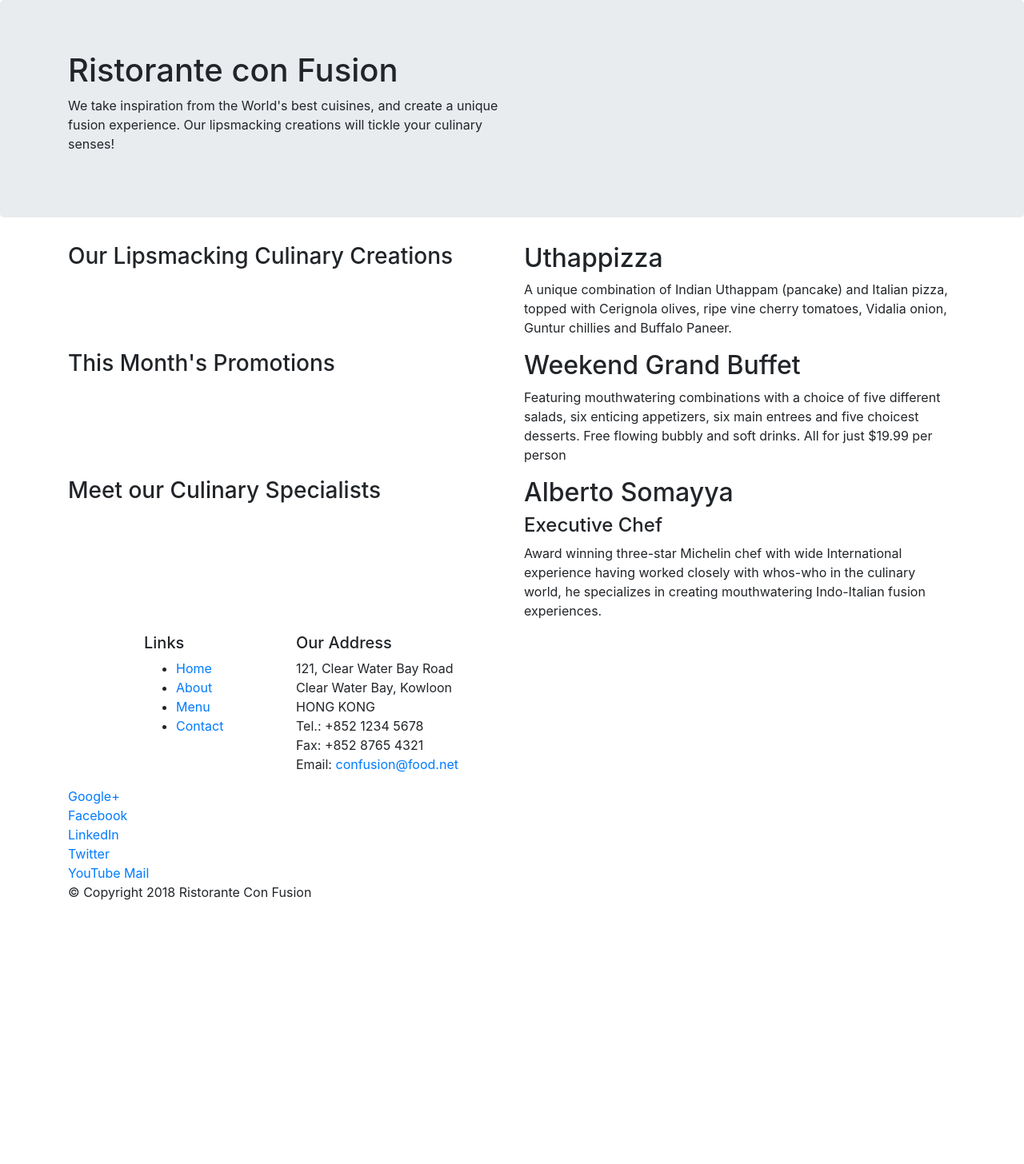
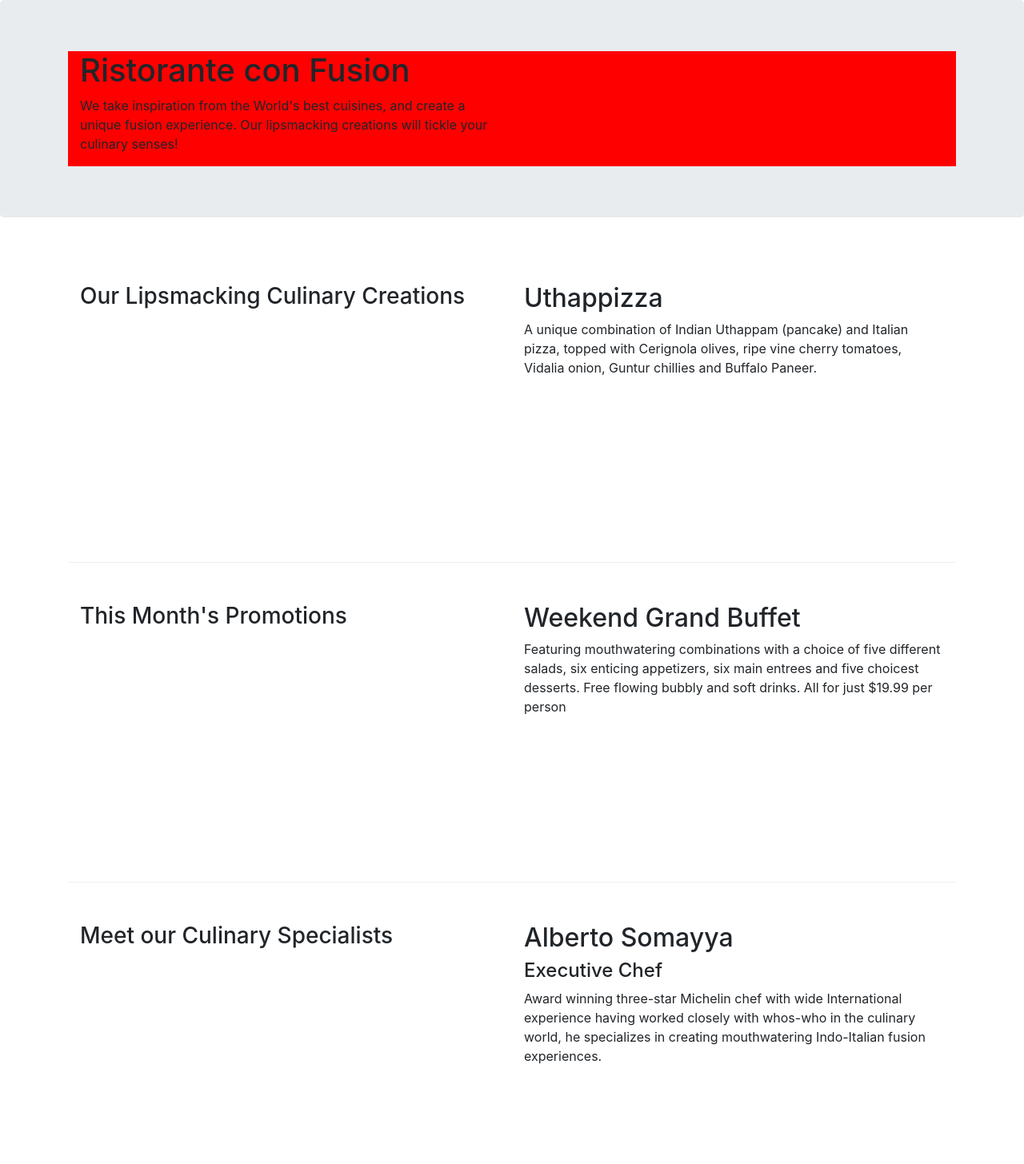
Before and after one commit to ahaardt/bootstrap, a website: page index.html in a window 1280 px wide. Shown: the top 1456 px of the page at 80% size. Before the commit the page ends 1144 px from the top, so only its background shows below. Drawn offline with nearby package versions, Linux system fonts and the light colour scheme.

Commit message:
fixed index.html location

```diff
--- a/index.html
+++ b/index.html
@@ -9,6 +9,7 @@
 
     <!-- Bootstrap CSS -->
     <link rel="stylesheet" href="node_modules/bootstrap/dist/css/bootstrap.min.css">
+     <link rel="stylesheet" href="css/styles.css">
 
     <title>Ristorante Con Fusion</title>
 </head>
@@ -17,7 +18,7 @@
 
     <header class="jumbotron">
         <div class="container">
-            <div class="row">
+            <div class="row row-header">
                 <div class="col-12 col-sm-6">
                     <h1>Ristorante con Fusion</h1>
                     <p>We take inspiration from the World's best cuisines, and create a unique fusion experience. Our lipsmacking creations will tickle your culinary senses!</p>
@@ -29,7 +30,7 @@
     </header>
 
     <div class="container">
-        <div class="row">
+        <div class="row row-content">
             <div class="col-12 col-sm-4 col-md-6">
                 <h3>Our Lipsmacking Culinary Creations</h3>
             </div>
@@ -40,7 +41,7 @@
         </div>
 
 
-        <div class="row">
+        <div class="row row-content">
             <div class="col-12 col-sm-4 col-md-6">
                 <h3>This Month's Promotions</h3>
             </div>
@@ -50,7 +51,7 @@
             </div>
         </div>
 
-        <div  class="row">
+        <div  class="row row-content">
             <div class="col-12 col-sm-4 order-sm last col-md-6">
                 <h3>Meet our Culinary Specialists</h3>
             </div>
@@ -62,7 +63,7 @@
         </div>
     </div>
 
-    <footer>
+    <footer class ="footer">
         <div class="container">
             <div class="row">
                 <div class="col-4 offset-1 col-sm-2">
```
